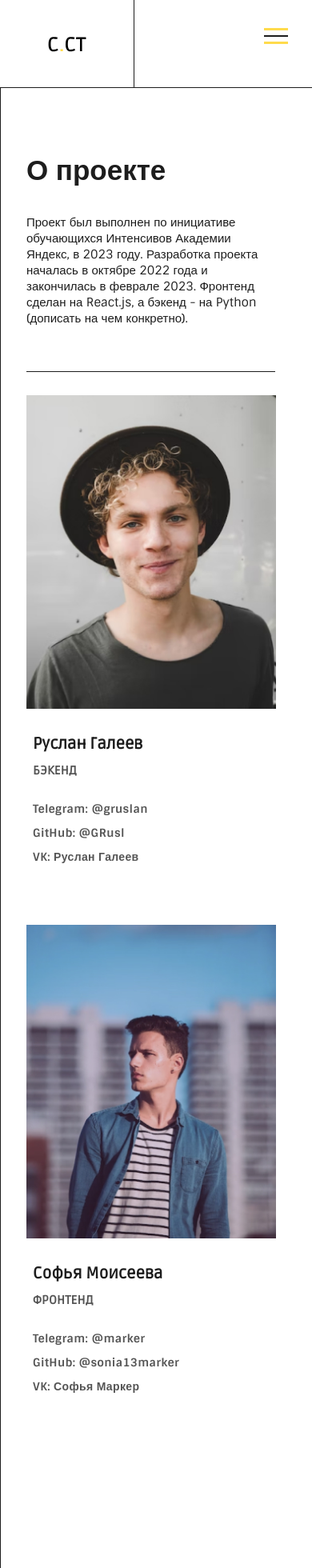
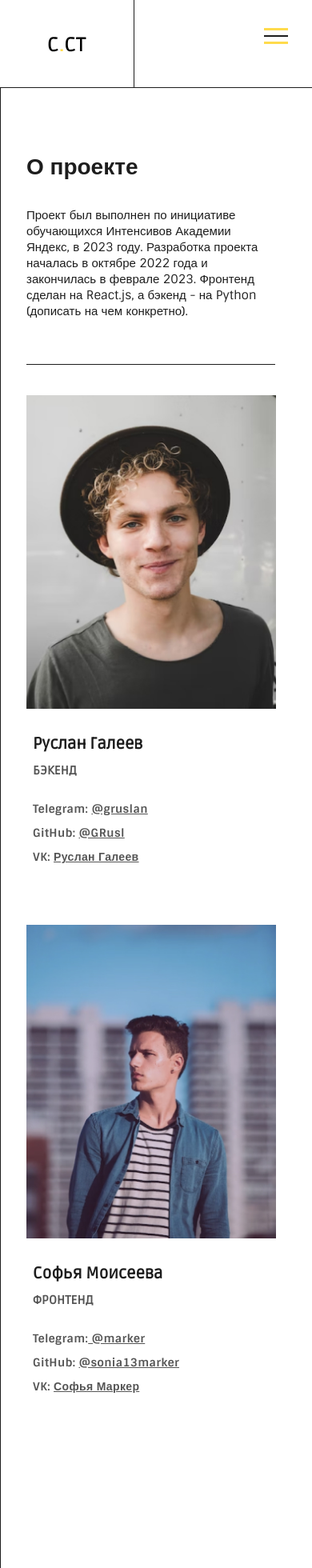
Before and after one commit to sonia13marker/creative.ct, a React (Create React App) app: page /about in a window 390 px wide. Shown: the top 1960 px of the page at 80% size. Built offline with nearby package versions, Linux system fonts and the light colour scheme.

Commit message:
исправления страницы "о проекте"

```diff
--- a/src/pages/AboutPage/AboutPage.jsx
+++ b/src/pages/AboutPage/AboutPage.jsx
@@ -26,9 +26,9 @@ export function AboutPage () {
                         <span className={style.members__media}>
                             <h3 className={style.members__h3}>Руслан Галеев</h3>
                             <span className={style.members__post}>БЭкенд</span>
-                            <p className={style.media__links}><a href="https://t.me/Gruslans" target="blank">Telegram: @gruslan</a></p>
-                            <p className={style.media__links}><a href="https://github.com/GRusl" target="blank">GitHub: @GRusl</a></p>
-                            <p className={style.media__links}><a href="https://vk.com/galeev.ruslan" target="blank">VK: Руслан Галеев</a></p>
+                            <p className={style.media__links}>Telegram: <a href="https://t.me/Gruslans" target="blank">@gruslan</a></p>
+                            <p className={style.media__links}>GitHub: <a href="https://github.com/GRusl" target="blank">@GRusl</a></p>
+                            <p className={style.media__links}>VK: <a href="https://vk.com/galeev.ruslan" target="blank"> Руслан Галеев</a></p>
                         </span>
                     </span>
 
@@ -38,9 +38,9 @@ export function AboutPage () {
                         <span className={style.members__media}>
                             <h3 className={style.members__h3}>Софья Моисеева</h3>
                             <span className={style.members__post}>Фронтенд</span>
-                            <p className={style.media__links}><a href="https://t.me/username_marker" target="blank">Telegram: @marker</a></p>
-                            <p className={style.media__links}><a href="https://github.com/sonia13marker" target="blank">GitHub: @sonia13marker</a></p>
-                            <p className={style.media__links}><a href="https://vk.com/mmarkerr" target="blank">VK: Софья Маркер</a></p>
+                            <p className={style.media__links}>Telegram:<a href="https://t.me/username_marker" target="blank"> @marker</a></p>
+                            <p className={style.media__links}>GitHub: <a href="https://github.com/sonia13marker" target="blank">@sonia13marker</a></p>
+                            <p className={style.media__links}>VK: <a href="https://vk.com/mmarkerr" target="blank">Софья Маркер</a></p>
                         </span>
                     </span>
                 </div>
--- a/src/pages/AboutPage/style.module.css
+++ b/src/pages/AboutPage/style.module.css
@@ -6,8 +6,6 @@
 }
 .wr {
     overflow-x: hidden;
-    /* width: 100vw;
-    height: auto; */
 }
 
 .wrapper {
@@ -98,8 +96,8 @@
 }
 
 .media__links > a {
-    text-decoration: none;
     color: #555;
+
 
 }
 @media screen and (max-width:1435px) {
@@ -263,9 +261,13 @@
     .section_text {
         width: 85%;
         margin-left: 3rem;
+        padding-left: 0;
     }
     .members {
         padding-left: 3rem;
+    }
+    .text__h2 {
+        font-size: 30px;
     }
 }
 @media screen and (max-width: 530px) {
@@ -311,6 +313,9 @@
     .members__post {
         margin-bottom: 30px;
     }
+    .text__h2 {
+        font-size: 28px;
+    }
 
 }
 @media screen and (max-width: 440px) {
@@ -337,6 +342,9 @@
     .block__members {
         margin-bottom: 10rem;
     }
+    .text__h2 {
+        font-size: 25px;
+    }
 
 }
 @media screen and (max-width: 345px) {
@@ -348,6 +356,7 @@
 @media screen and (max-width: 330px) {
     .section_text {
         width: 75%;
+        padding-bottom: 2.5rem;
     }
 
 }
```
